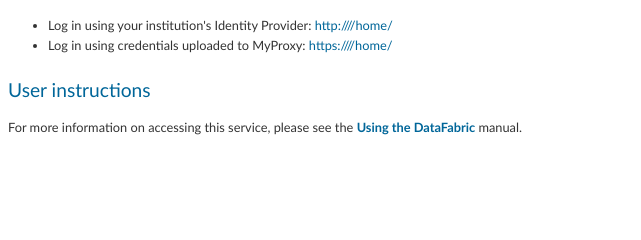
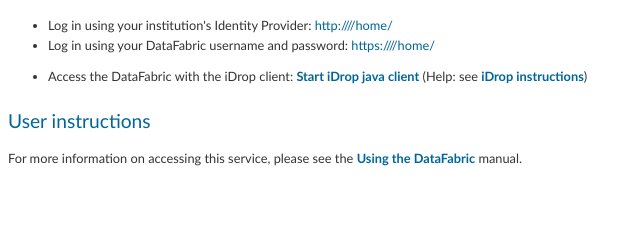
Before and after one commit to nesi/BeSTGRID-legacy, a PHP site: page / in a window 1280 px wide. Shown: the part 108-348 px from the top of the page, without its empty margins (0-641 px from the left). Run offline with PHP 8.4, Linux system fonts and the light colour scheme; data that the repository does not hold is empty.

Commit message:
fix front-page https-login description, add link to iDrop JNLP+manual

```diff
--- a/df/UI/html/frontpage/index.php
+++ b/df/UI/html/frontpage/index.php
@@ -58,8 +58,14 @@ if ( $davis_properties['organisation-logo-geometry'] && strpos($davis_properties
 <p><em>Your nearest DataFabric server appears to be:</em> <strong><?=$srv_name?></strong></p>
 <ul>
 <li>Log in using your institution's Identity Provider: <a href="http://<?=$srv_name?><?=$df_path?>">http://<?=$srv_name?><?=$df_path?></a>
-</li><li>Log in using credentials uploaded to MyProxy: <a href="https://<?=$srv_name?><?=$df_path?>">https://<?=$srv_name?><?=$df_path?></a>
-</li></ul>
+</li><li>Log in using your DataFabric username and password: <a href="https://<?=$srv_name?><?=$df_path?>">https://<?=$srv_name?><?=$df_path?></a>
+</li>
+<p>
+
+<li>Access the DataFabric with the iDrop client: <strong><a href="http://iren-web.renci.org/idrop-release/idrop.jnlp">Start iDrop java client</a></strong> (Help: see <strong><a href="http://technical.bestgrid.org/index.php/Using_the_DataFabric#Accessing_the_DataFabric_with_iDrop">iDrop instructions</a></strong>)</li>
+
+
+</ul>
 <h2>User instructions</h2>
 <p>For more information on accessing this service, please see the <strong><a href="http://technical.bestgrid.org/index.php/Using_the_DataFabric">Using the DataFabric</a></strong> manual.</p>
 
```
